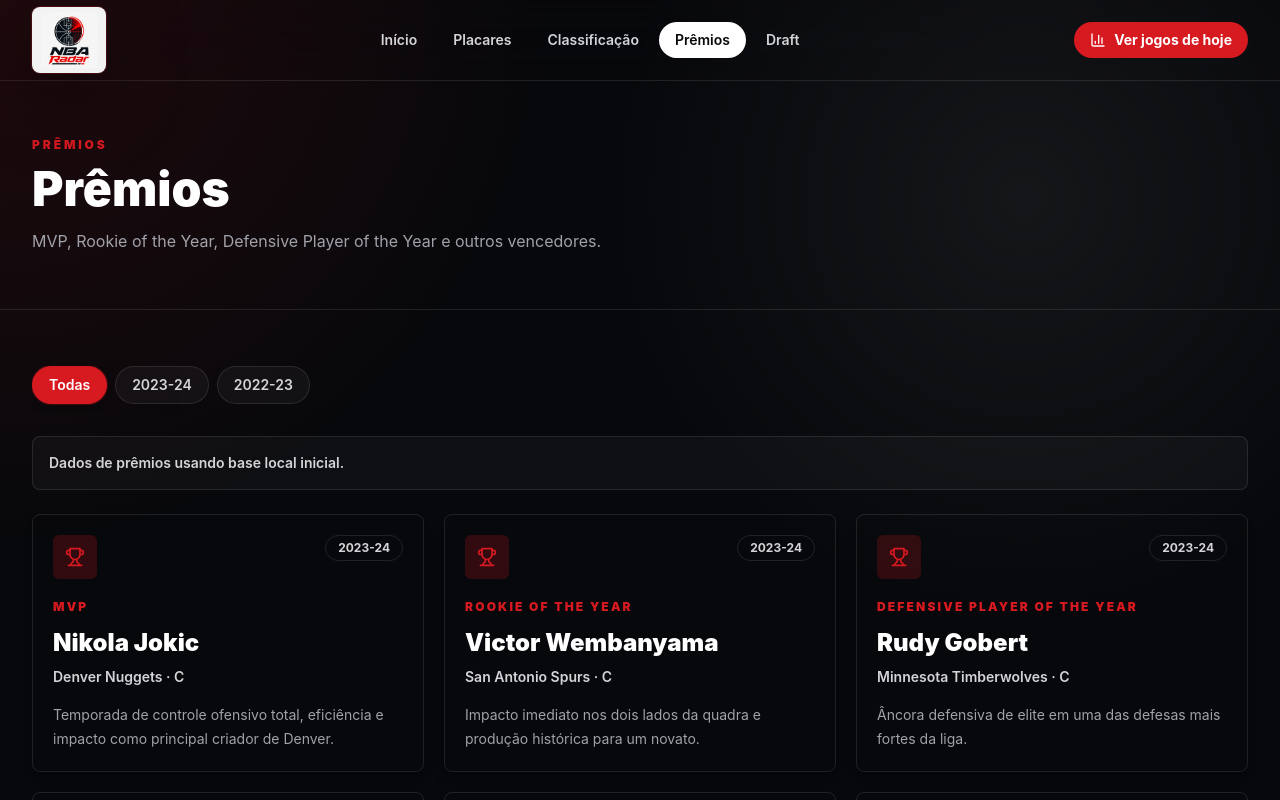
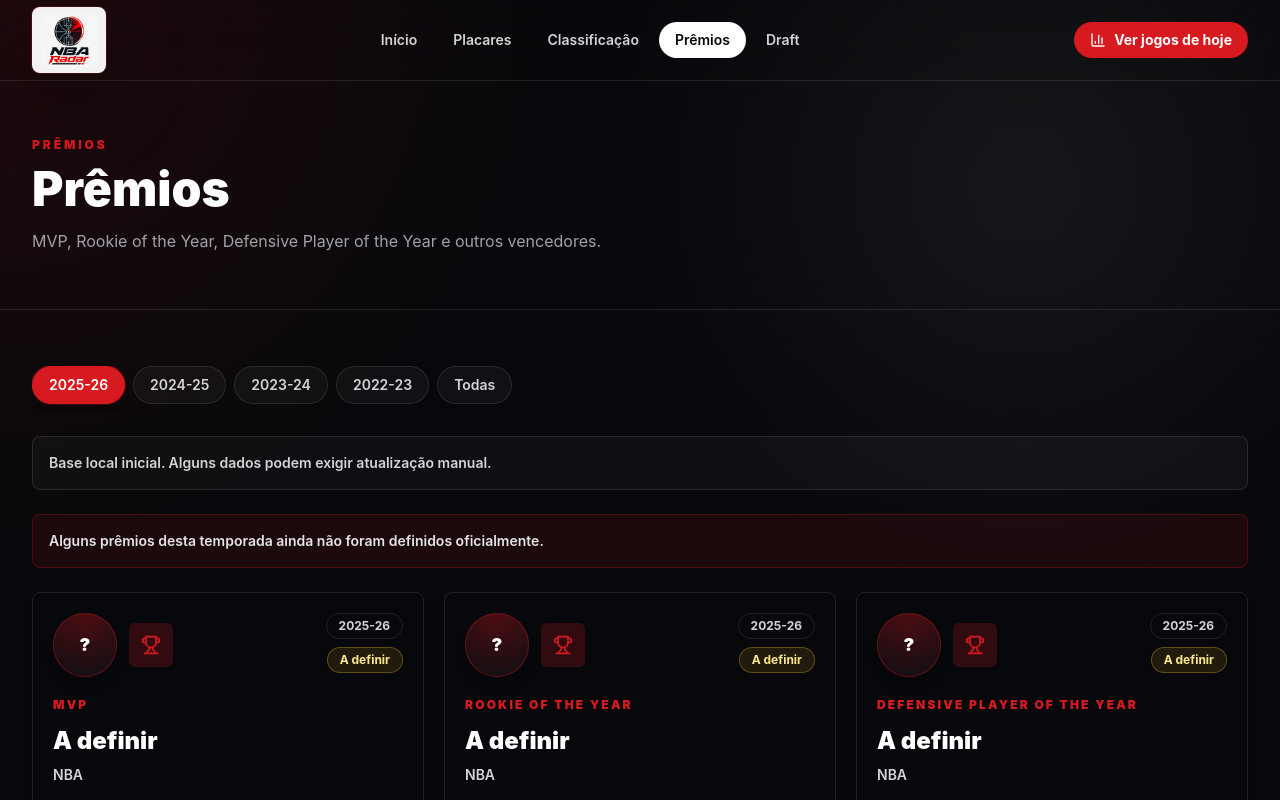
Before and after one commit to vieiratechbr/nba-radar, a Next.js app: page /premios in a window 1280 px wide. Shown: the top 800 px of the page. Built offline with nearby package versions, Linux system fonts and the light colour scheme.

Commit message:
feat: atualiza premios e avatares de jogadores

```diff
--- a/src/app/page.tsx
+++ b/src/app/page.tsx
@@ -37,7 +37,7 @@
 
 export default async function HomePage() {
   const topStandings = mockStandings.slice(0, 4);
-  const awardHighlights = mockAwards.filter((award) => award.season === "2023-24").slice(0, 4);
+  const awardHighlights = mockAwards.filter((award) => award.season === "2024-25").slice(0, 4);
   const draftWatch = mockDraftProspects.slice(0, 5);
 
   return (
@@ -131,7 +131,7 @@
               {awardHighlights.map((award) => (
                 <div key={award.id} className="rounded-md border border-white/10 bg-black/25 p-4">
                   <p className="text-xs font-black uppercase tracking-[0.16em] text-court-red">{award.award}</p>
-                  <p className="mt-2 text-lg font-black text-white">{award.playerName}</p>
+                  <p className="mt-2 text-lg font-black text-white">{award.playerName ?? "A definir"}</p>
                   <p className="text-sm text-zinc-400">{award.team}</p>
                 </div>
               ))}
--- a/src/components/AwardsClient.tsx
+++ b/src/components/AwardsClient.tsx
@@ -1,13 +1,50 @@
 "use client";
 
+import Image from "next/image";
 import { Trophy } from "lucide-react";
 import { useEffect, useMemo, useState } from "react";
 import type { AwardWinner } from "@/types/award";
 import { getAwards } from "@/services/awardsService";
 
+function getInitials(name: string) {
+  return name
+    .split(" ")
+    .filter(Boolean)
+    .map((part) => part[0])
+    .join("")
+    .slice(0, 2)
+    .toUpperCase();
+}
+
+function sortSeasonsDesc(seasons: string[]) {
+  return [...seasons].sort((a, b) => b.localeCompare(a));
+}
+
+function PlayerAvatar({ award }: { award: AwardWinner }) {
+  const playerName = award.playerName ?? "A definir";
+
+  if (award.imageUrl) {
+    return (
+      <Image
+        src={award.imageUrl}
+        alt={playerName}
+        width={72}
+        height={72}
+        className="h-16 w-16 rounded-full border border-white/15 object-cover"
+      />
+    );
+  }
+
+  return (
+    <div className="grid h-16 w-16 place-items-center rounded-full border border-court-red/40 bg-[radial-gradient(circle_at_top,rgba(215,25,32,0.34),rgba(14,15,20,0.96))] text-lg font-black text-white shadow-lg">
+      {award.status === "pending" ? "?" : getInitials(playerName)}
+    </div>
+  );
+}
+
 export function AwardsClient() {
   const [awards, setAwards] = useState<AwardWinner[]>([]);
-  const [selectedSeason, setSelectedSeason] = useState("Todas");
+  const [selectedSeason, setSelectedSeason] = useState("");
   const [loading, setLoading] = useState(true);
   const [message, setMessage] = useState<string | null>(null);
 
@@ -19,8 +56,11 @@
       const result = await getAwards();
       if (cancelled) return;
 
+      const sortedSeasons = sortSeasonsDesc(Array.from(new Set(result.data.map((award) => award.season))));
+
       setAwards(result.data);
-      setMessage(result.message ?? "Dados de prêmios usando base local inicial.");
+      setSelectedSeason((current) => current || sortedSeasons[0] || "Todas");
+      setMessage("Base local inicial. Alguns dados podem exigir atualização manual.");
       setLoading(false);
     }
 
@@ -31,13 +71,18 @@
     };
   }, []);
 
-  const seasons = useMemo(
-    () => ["Todas", ...Array.from(new Set(awards.map((award) => award.season)))],
-    [awards]
-  );
+  const seasons = useMemo(() => {
+    const sorted = sortSeasonsDesc(Array.from(new Set(awards.map((award) => award.season))));
+    return [...sorted, "Todas"];
+  }, [awards]);
+
   const filteredAwards = useMemo(
     () => selectedSeason === "Todas" ? awards : awards.filter((award) => award.season === selectedSeason),
     [awards, selectedSeason]
+  );
+
+  const hasOnlyPendingAwards = Boolean(
+    filteredAwards.length && filteredAwards.every((award) => award.status === "pending")
   );
 
   return (
@@ -71,6 +116,12 @@
         </div>
       ) : null}
 
+      {hasOnlyPendingAwards ? (
+        <div className="rounded-lg border border-court-red/25 bg-court-red/10 p-4 text-sm font-semibold text-zinc-200">
+          Alguns prêmios desta temporada ainda não foram definidos oficialmente.
+        </div>
+      ) : null}
+
       {!loading && filteredAwards.length === 0 ? (
         <div className="rounded-lg border border-white/10 bg-white/[0.03] p-8 text-center text-sm text-zinc-400">
           Nenhum prêmio encontrado para esta temporada.
@@ -78,23 +129,41 @@
       ) : null}
 
       <div className="grid gap-5 md:grid-cols-2 xl:grid-cols-3">
-        {filteredAwards.map((award) => (
+        {filteredAwards.map((award) => {
+          const isPending = award.status === "pending";
+          const playerName = award.playerName ?? "A definir";
+
+          return (
             <article
               key={award.id}
               className="rounded-lg border border-white/10 bg-court-slate/82 p-5 shadow-lg transition hover:-translate-y-1 hover:border-court-red/60 hover:bg-[#1d2029] hover:shadow-glow"
             >
               <div className="mb-5 flex items-start justify-between gap-3">
+                <div className="flex items-center gap-3">
+                  <PlayerAvatar award={award} />
                   <div className="grid h-11 w-11 place-items-center rounded-md bg-court-red/20 text-court-red">
                     <Trophy className="h-5 w-5" aria-hidden="true" />
                   </div>
+                </div>
+                <div className="flex flex-col items-end gap-2">
                   <span className="rounded-full border border-white/10 px-3 py-1 text-xs font-bold text-zinc-300">
                     {award.season}
                   </span>
+                  <span
+                    className={`rounded-full border px-3 py-1 text-xs font-bold ${
+                      isPending
+                        ? "border-amber-400/30 bg-amber-400/10 text-amber-200"
+                        : "border-emerald-400/25 bg-emerald-400/10 text-emerald-200"
+                    }`}
+                  >
+                    {isPending ? "A definir" : "Confirmado"}
+                  </span>
+                </div>
               </div>
               <p className="text-xs font-black uppercase tracking-[0.18em] text-court-red">
                 {award.award}
               </p>
-            <h2 className="mt-3 text-2xl font-black text-white">{award.playerName}</h2>
+              <h2 className="mt-3 text-2xl font-black text-white">{playerName}</h2>
               <p className="mt-2 text-sm font-semibold text-zinc-300">
                 {[award.team, award.position].filter(Boolean).join(" · ") || "NBA"}
               </p>
@@ -102,7 +171,8 @@
                 <p className="mt-4 text-sm leading-6 text-zinc-400">{award.summary}</p>
               ) : null}
             </article>
-        ))}
+          );
+        })}
       </div>
     </div>
   );
--- a/src/components/DraftClient.tsx
+++ b/src/components/DraftClient.tsx
@@ -1,9 +1,40 @@
 "use client";
 
+import Image from "next/image";
 import { Target } from "lucide-react";
 import { useEffect, useMemo, useState } from "react";
 import type { DraftProspect } from "@/types/draft";
 import { getDraftProspects } from "@/services/draftService";
+
+function getInitials(name: string) {
+  return name
+    .split(" ")
+    .filter(Boolean)
+    .map((part) => part[0])
+    .join("")
+    .slice(0, 2)
+    .toUpperCase();
+}
+
+function ProspectAvatar({ prospect }: { prospect: DraftProspect }) {
+  if (prospect.imageUrl) {
+    return (
+      <Image
+        src={prospect.imageUrl}
+        alt={prospect.playerName}
+        width={64}
+        height={64}
+        className="h-14 w-14 rounded-full border border-white/15 object-cover"
+      />
+    );
+  }
+
+  return (
+    <div className="grid h-14 w-14 place-items-center rounded-full border border-court-red/40 bg-[radial-gradient(circle_at_top,rgba(215,25,32,0.34),rgba(14,15,20,0.96))] text-sm font-black text-white shadow-lg">
+      {getInitials(prospect.playerName)}
+    </div>
+  );
+}
 
 export function DraftClient() {
   const [prospects, setProspects] = useState<DraftProspect[]>([]);
@@ -21,7 +52,7 @@
       if (cancelled) return;
 
       setProspects(result.data);
-      setMessage(result.message ?? "Prospectos usando base local inicial.");
+      setMessage("Base local inicial de prospectos. Ranking sujeito a mudanças.");
       setLoading(false);
     }
 
@@ -33,7 +64,7 @@
   }, []);
 
   const years = useMemo(
-    () => ["Todos", ...Array.from(new Set(prospects.map((prospect) => prospect.year)))],
+    () => ["Todos", ...Array.from(new Set(prospects.map((prospect) => prospect.year))).sort((a, b) => b.localeCompare(a))],
     [prospects]
   );
   const positions = useMemo(
@@ -112,8 +143,11 @@
             className="rounded-lg border border-white/10 bg-court-slate/82 p-5 shadow-lg transition hover:-translate-y-1 hover:border-court-red/60 hover:bg-[#1d2029] hover:shadow-glow"
           >
             <div className="mb-5 flex items-start justify-between gap-3">
-              <div className="grid h-12 w-12 place-items-center rounded-md bg-court-red text-lg font-black text-white">
-                #{prospect.rank}
+              <div className="flex items-center gap-3">
+                <ProspectAvatar prospect={prospect} />
+                <div className="grid h-12 w-12 place-items-center rounded-md bg-court-red text-lg font-black text-white">
+                  #{prospect.rank}
+                </div>
               </div>
               <span className="rounded-full border border-white/10 px-3 py-1 text-xs font-bold text-zinc-300">
                 Pick {prospect.projectedPick ?? "-"}
--- a/src/data/mockAwards.ts
+++ b/src/data/mockAwards.ts
@@ -1,6 +1,104 @@
 import type { AwardWinner } from "@/types/award";
 
+const pending2025Awards: AwardWinner[] = [
+  "MVP",
+  "Rookie of the Year",
+  "Defensive Player of the Year",
+  "Sixth Man of the Year",
+  "Most Improved Player",
+  "Coach of the Year",
+  "Finals MVP",
+  "Clutch Player of the Year"
+].map((award) => ({
+  id: `2025-26-${award.toLowerCase().replace(/[^a-z0-9]+/g, "-").replace(/^-|-$/g, "")}`,
+  season: "2025-26",
+  award,
+  playerName: "A definir",
+  status: "pending",
+  summary: "Vencedor ainda não definido oficialmente na base local inicial."
+}));
+
 export const mockAwards: AwardWinner[] = [
+  ...pending2025Awards,
+  {
+    id: "2024-25-mvp",
+    season: "2024-25",
+    award: "MVP",
+    playerName: "Shai Gilgeous-Alexander",
+    team: "Oklahoma City Thunder",
+    position: "G",
+    status: "confirmed",
+    summary: "Temporada de elite como principal motor ofensivo do Thunder e vencedor oficial do prêmio."
+  },
+  {
+    id: "2024-25-roty",
+    season: "2024-25",
+    award: "Rookie of the Year",
+    playerName: "Stephon Castle",
+    team: "San Antonio Spurs",
+    position: "G",
+    status: "confirmed",
+    summary: "Impacto imediato como novato, combinando defesa forte, criação e evolução ao longo da temporada."
+  },
+  {
+    id: "2024-25-dpoy",
+    season: "2024-25",
+    award: "Defensive Player of the Year",
+    playerName: "Evan Mobley",
+    team: "Cleveland Cavaliers",
+    position: "F/C",
+    status: "confirmed",
+    summary: "Pilar defensivo de Cleveland, com mobilidade, proteção de aro e cobertura em múltiplas funções."
+  },
+  {
+    id: "2024-25-sixth",
+    season: "2024-25",
+    award: "Sixth Man of the Year",
+    playerName: "Payton Pritchard",
+    team: "Boston Celtics",
+    position: "G",
+    status: "confirmed",
+    summary: "Energia, arremesso e condução de segunda unidade em uma das rotações mais fortes da liga."
+  },
+  {
+    id: "2024-25-mip",
+    season: "2024-25",
+    award: "Most Improved Player",
+    playerName: "Dyson Daniels",
+    team: "Atlanta Hawks",
+    position: "G",
+    status: "confirmed",
+    summary: "Salto de impacto defensivo, volume e presença em uma função muito maior no perímetro."
+  },
+  {
+    id: "2024-25-coach",
+    season: "2024-25",
+    award: "Coach of the Year",
+    playerName: "Kenny Atkinson",
+    team: "Cleveland Cavaliers",
+    status: "confirmed",
+    summary: "Reconhecimento pela consistência coletiva, organização e campanha de alto nível de Cleveland."
+  },
+  {
+    id: "2024-25-finals",
+    season: "2024-25",
+    award: "Finals MVP",
+    playerName: "Shai Gilgeous-Alexander",
+    team: "Oklahoma City Thunder",
+    position: "G",
+    status: "confirmed",
+    summary: "Vencedor do Bill Russell Trophy após liderar o Thunder no título da NBA."
+  },
+  {
+    id: "2024-25-clutch",
+    season: "2024-25",
+    award: "Clutch Player of the Year",
+    playerName: "Jalen Brunson",
+    team: "New York Knicks",
+    position: "G",
+    status: "confirmed",
+    summary: "Produção decisiva em posses apertadas e controle de jogo nos minutos finais."
+  },
   {
     id: "2023-24-mvp",
     season: "2023-24",
@@ -8,6 +106,7 @@
     playerName: "Nikola Jokic",
     team: "Denver Nuggets",
     position: "C",
+    status: "confirmed",
     summary: "Temporada de controle ofensivo total, eficiência e impacto como principal criador de Denver."
   },
   {
@@ -17,6 +116,7 @@
     playerName: "Victor Wembanyama",
     team: "San Antonio Spurs",
     position: "C",
+    status: "confirmed",
     summary: "Impacto imediato nos dois lados da quadra e produção histórica para um novato."
   },
   {
@@ -26,7 +126,8 @@
     playerName: "Rudy Gobert",
     team: "Minnesota Timberwolves",
     position: "C",
-    summary: "Âncora defensiva de elite em uma das defesas mais fortes da liga."
+    status: "confirmed",
+    summary: "Pilar defensivo de elite em uma das defesas mais fortes da liga."
   },
   {
     id: "2023-24-sixth",
@@ -35,6 +136,7 @@
     playerName: "Naz Reid",
     team: "Minnesota Timberwolves",
     position: "F/C",
+    status: "confirmed",
     summary: "Pontuação, espaçamento e versatilidade saindo do banco."
   },
   {
@@ -44,6 +146,7 @@
     playerName: "Tyrese Maxey",
     team: "Philadelphia 76ers",
     position: "G",
+    status: "confirmed",
     summary: "Salto de volume, responsabilidade ofensiva e criação com a bola."
   },
   {
@@ -52,6 +155,7 @@
     award: "Coach of the Year",
     playerName: "Mark Daigneault",
     team: "Oklahoma City Thunder",
+    status: "confirmed",
     summary: "Consolidou um elenco jovem entre as forças da Conferência Oeste."
   },
   {
@@ -61,6 +165,7 @@
     playerName: "Jaylen Brown",
     team: "Boston Celtics",
     position: "F",
+    status: "confirmed",
     summary: "Série decisiva com produção consistente, defesa física e presença em momentos-chave."
   },
   {
@@ -70,6 +175,7 @@
     playerName: "Stephen Curry",
     team: "Golden State Warriors",
     position: "G",
+    status: "confirmed",
     summary: "Arremessos decisivos e criação de alto nível em posses apertadas."
   },
   {
@@ -79,6 +185,7 @@
     playerName: "Joel Embiid",
     team: "Philadelphia 76ers",
     position: "C",
+    status: "confirmed",
     summary: "Domínio como pontuador, proteção de aro e volume de elite no ataque."
   },
   {
@@ -88,6 +195,7 @@
     playerName: "Paolo Banchero",
     team: "Orlando Magic",
     position: "F",
+    status: "confirmed",
     summary: "Criação ofensiva e protagonismo imediato como primeira opção jovem."
   },
   {
@@ -97,6 +205,7 @@
     playerName: "Jaren Jackson Jr.",
     team: "Memphis Grizzlies",
     position: "F/C",
+    status: "confirmed",
     summary: "Pressão no aro, mobilidade e impacto defensivo em múltiplas coberturas."
   },
   {
@@ -106,6 +215,7 @@
     playerName: "Nikola Jokic",
     team: "Denver Nuggets",
     position: "C",
+    status: "confirmed",
     summary: "Controle absoluto da série com passe, pontuação e leitura de jogo."
   }
 ];
--- a/src/types/award.ts
+++ b/src/types/award.ts
@@ -2,9 +2,10 @@
   id: string;
   season: string;
   award: string;
-  playerName: string;
+  playerName?: string;
   team?: string;
   position?: string;
   imageUrl?: string;
   summary?: string;
+  status?: "confirmed" | "pending";
 };
```
Also changed, not shown: 1 other file (tests, documents, lock files or other folders). Lines whose indentation alone changed are shown as unchanged.
